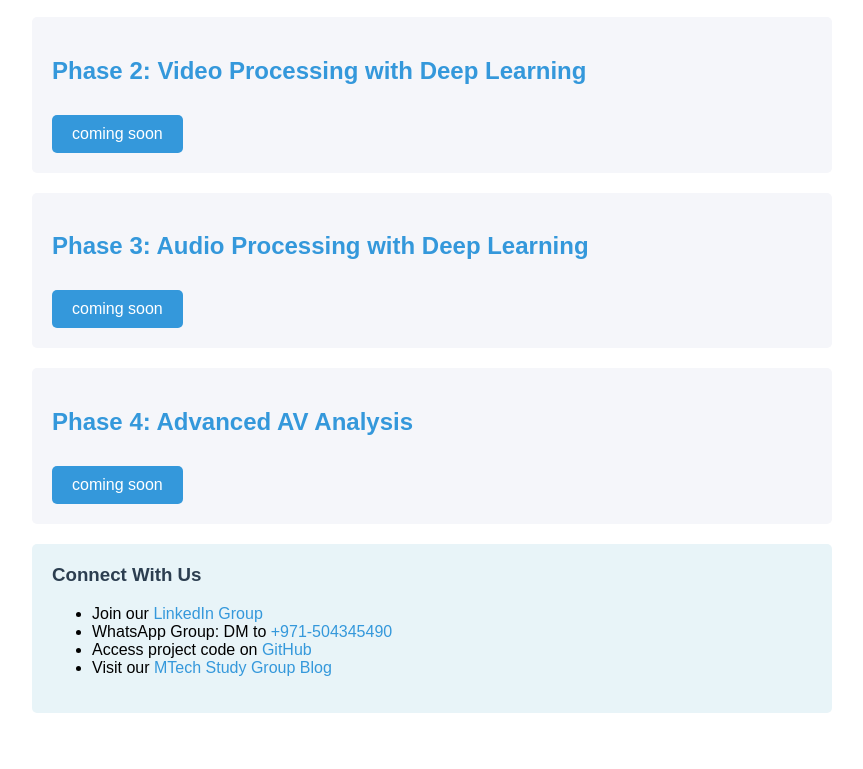
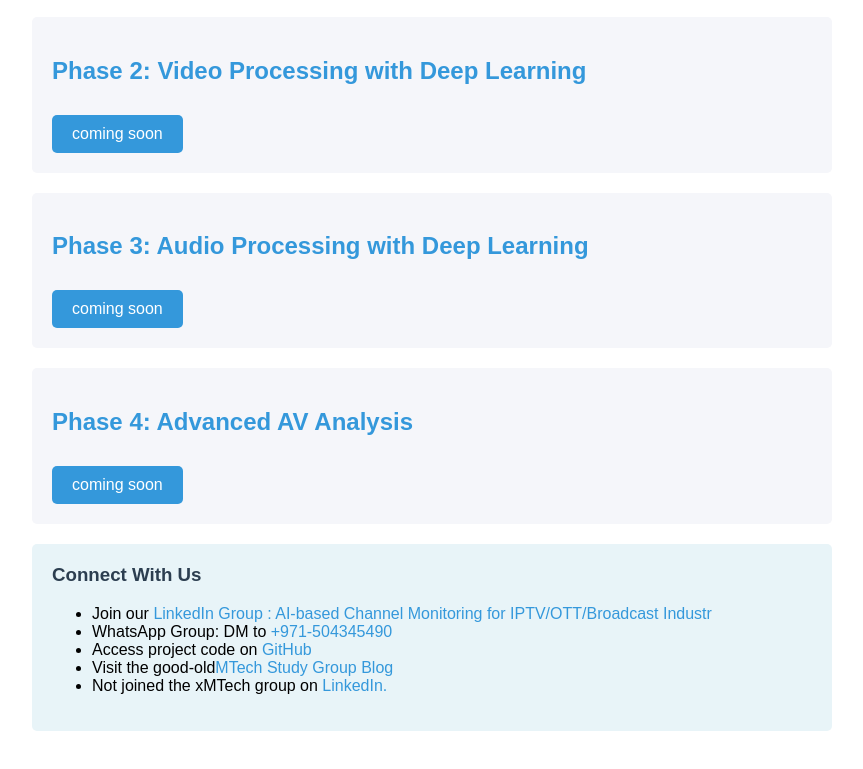
Before and after one commit to ManojKumarM75/AI_based_Audio-Video_Content-Analyser_OpenSource, a plain HTML site: page docs/index.html in a window 1280 px wide. Shown: the part 391-1160 px from the top of the page, without its empty margins (208-1071 px from the left). Drawn offline with Linux system fonts and the light colour scheme.

Commit message:
Update index.html

```diff
--- a/docs/index.html
+++ b/docs/index.html
@@ -102,10 +102,11 @@
     <div class="info-section">
         <h3>Connect With Us</h3>
         <ul>
-            <li>Join our <a href="https://www.linkedin.com/groups/10011014/" target="_blank">LinkedIn Group</a></li>
+            <li>Join our <a href="https://www.linkedin.com/groups/10011014/" target="_blank">LinkedIn Group : AI-based Channel Monitoring for IPTV/OTT/Broadcast Industr </a></li>
             <li>WhatsApp Group: DM to <a href="tel:+971504345490">+971-504345490</a></li>
             <li>Access project code on <a href="https://github.com/ManojKumarM75/AI_based_Audio-Video_Content-Analyser_OpenSource" target="_blank">GitHub</a></li>
-            <li>Visit our <a href="https://manojkumarm75.github.io/MTechStudyGroupBlog/" target="_blank">MTech Study Group Blog</a></li>
+            <li>Visit the good-old<a href="https://manojkumarm75.github.io/MTechStudyGroupBlog/" target="_blank">MTech Study Group Blog</a></li>
+            <li>Not joined the xMTech group on <a href="https://www.linkedin.com/groups/10011541/" target="_blank">LinkedIn.</a></li>
         </ul>
     </div>
 </body>
```
